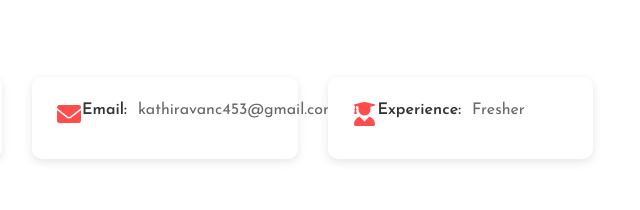
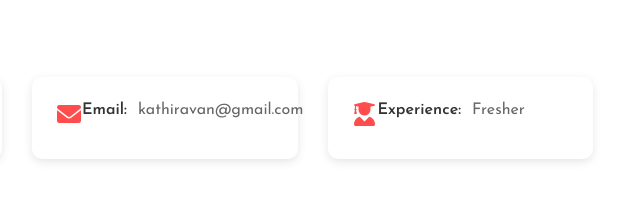
Before and after one commit to roghithlk/personal-portfolio-webpage, a plain HTML site: page index.html in a window 1280 px wide. Shown: the part 1174-1384 px from the top of the page, 623-1263 px from the left. Drawn offline with Linux system fonts and the light colour scheme.

Commit message:
Update index.html

```diff
--- a/index.html
+++ b/index.html
@@ -67,7 +67,7 @@
                         <div class="info-item">
                             <i class="fas fa-envelope"></i>
                             <span>Email:</span>
-                            <p>kathiravanc453@gmail.com</p>
+                            <p>kathiravan@gmail.com</p>
                         </div>
                         <div class="info-item">
                             <i class="fas fa-user-graduate"></i>
```
